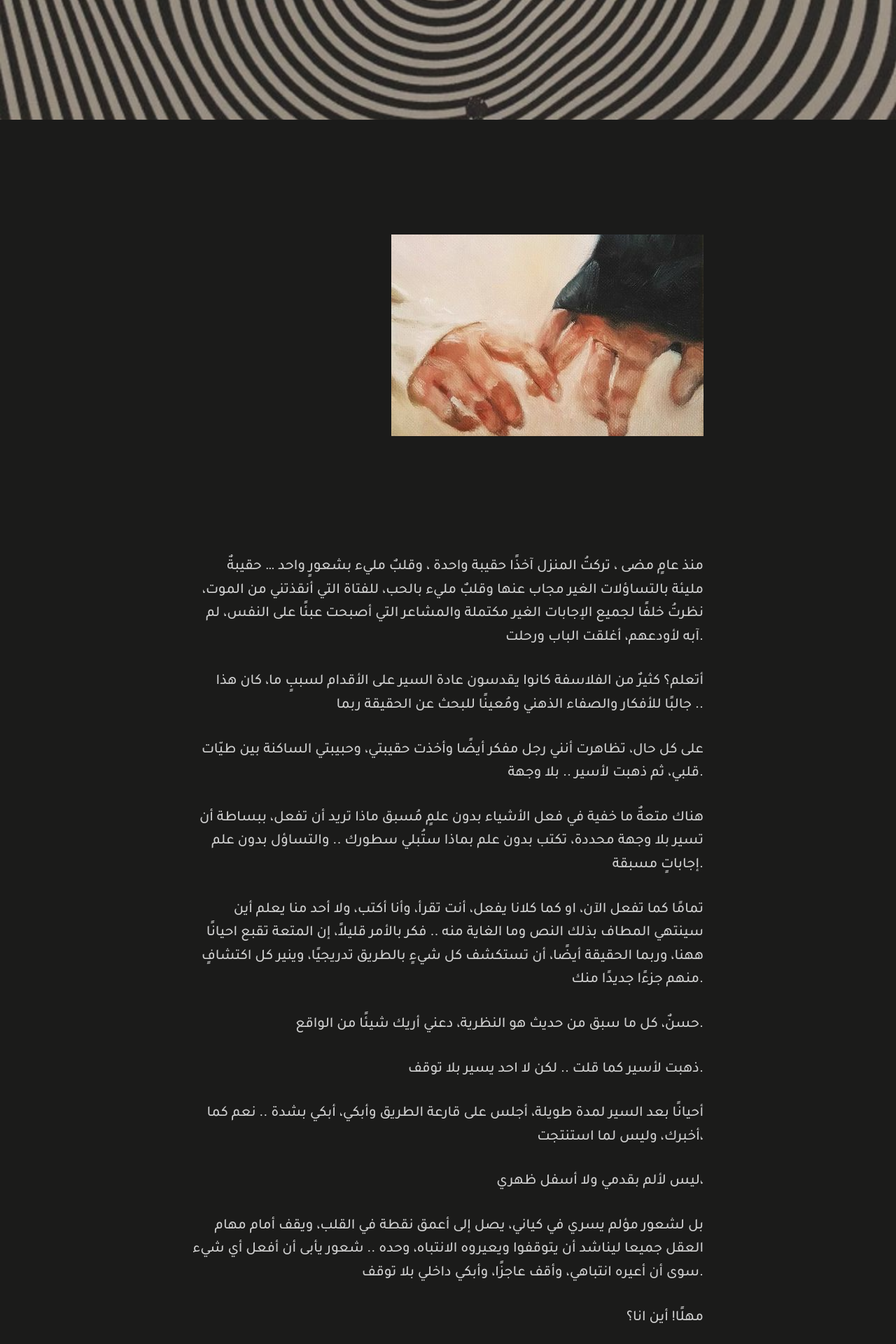
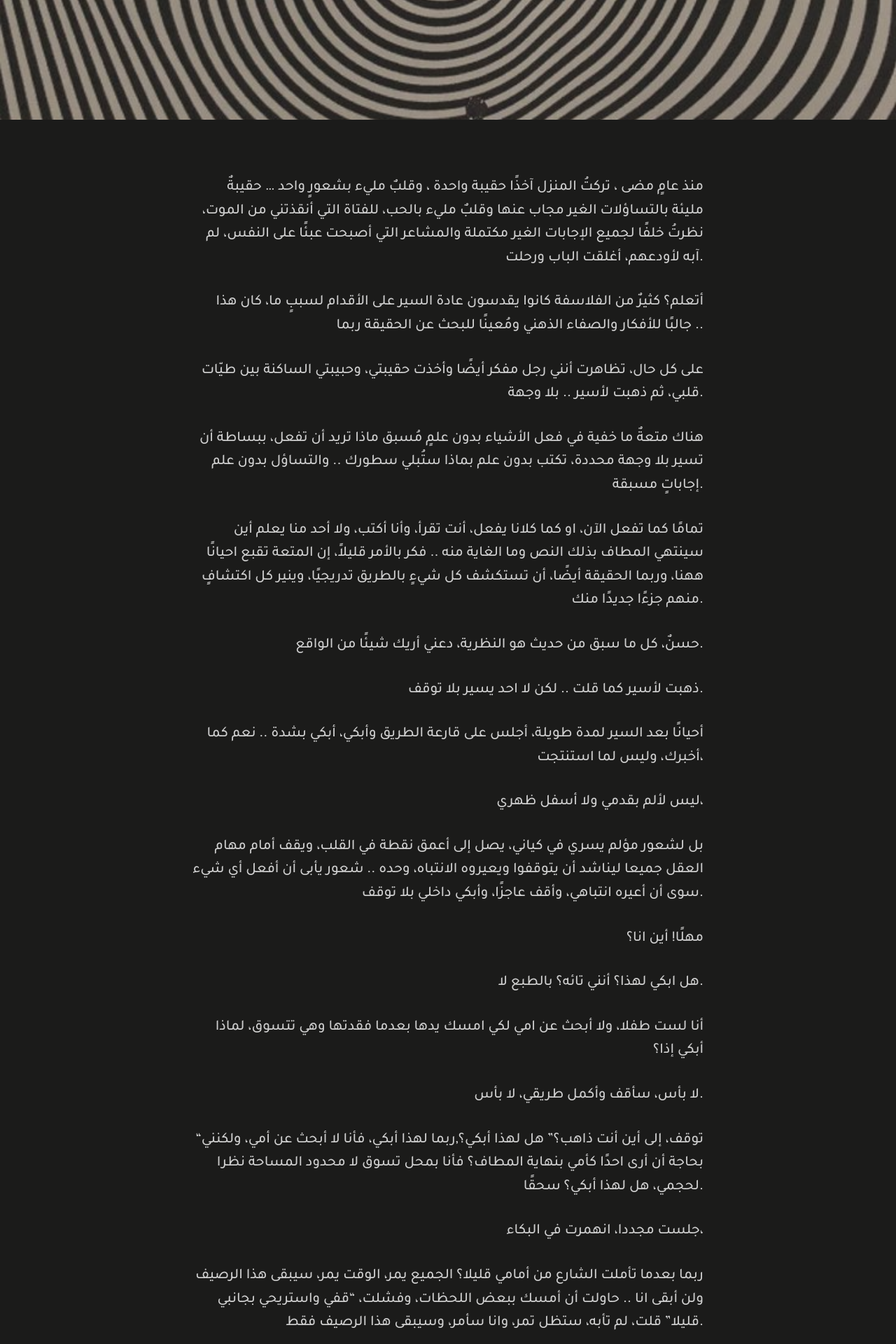
Before and after one commit to yahya-wael/personal-blog, a Jekyll site: the page built from _posts/2022-05-16-رحيل-رحلة-سير-وأزمةٌ-وجودية.md, in a window 1280 px wide. Shown: the part 303-2223 px from the top of the page at 70% size. Built offline with Jekyll 4.4.1, drawn with Linux system fonts in a browser that asks for light colours; some web fonts are replaced.

Commit message:
Update from Forestry.io yahya wael updated _posts/2022-05-16-رحيل-رحلة-سير-وأزمةٌ-وجودية.md

```diff
--- a/_posts/2022-05-16-رحيل-رحلة-سير-وأزمةٌ-وجودية.md
+++ b/_posts/2022-05-16-رحيل-رحلة-سير-وأزمةٌ-وجودية.md
@@ -6,7 +6,6 @@
 background: "/uploads/799335076f6b313a3a716eb5b0376479.jpg"
 
 ---
-![](/uploads/6b88eccda35de3e575970f69dc0a3ec8.png)
 
 منذ عامٍ مضى ، تركتُ المنزل آخذًا حقيبة واحدة ، وقلبٌ مليء بشعورٍ واحد  ... حقيبةٌ مليئة بالتساؤلات الغير مجاب عنها وقلبٌ مليء بالحب، للفتاة التي أنقذتني من الموت، نظرتُ خلفًا لجميع الإجابات الغير مكتملة والمشاعر التي أصبحت عبئًا على النفس، لم آبه لأودعهم، أغلقت الباب ورحلت.
 
@@ -59,3 +58,5 @@
 إلى الفتاة، التي أنقذتني من موت موشك، وأكملت معي رحلتي عديمة الوجهة .. إلى حبيبتي.
 
 سأسير، إن كانت دائرة مفرغة، أو لم تكن .. فلا أحد يعلم
+
+![](/uploads/32cd5d8ef3c69c04b90dfdcea52f8c5a.jpg)
```
